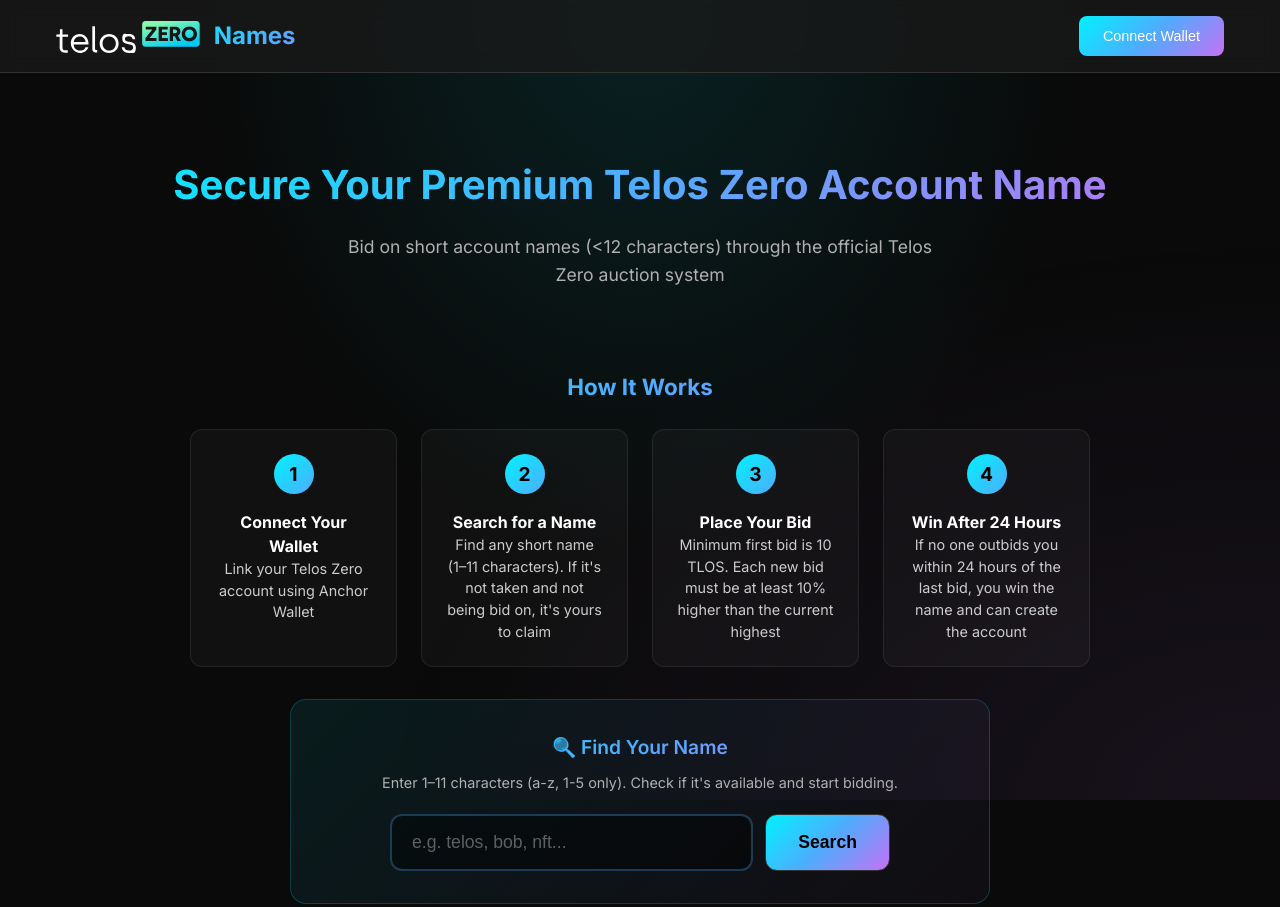
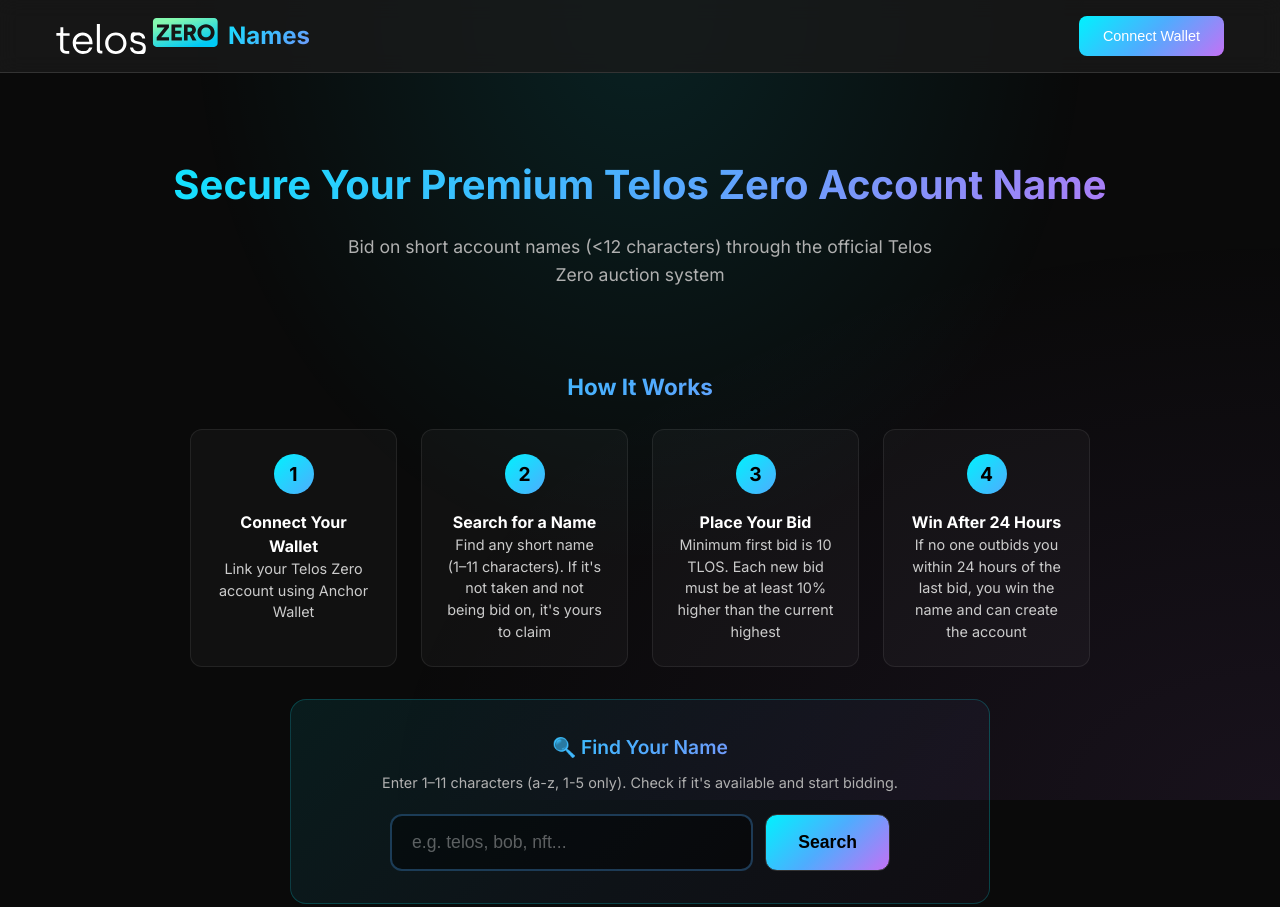
Before and after one commit to molty365/telos-names, a plain HTML site: page index.html in a window 1280 px wide. Shown: the top 907 px of the page. Drawn offline with Linux system fonts and the light colour scheme; no server answers.

Commit message:
ui: align Names inline with Telos Zero logo

```diff
--- a/index.html
+++ b/index.html
@@ -4,7 +4,7 @@
     <meta charset="UTF-8">
     <meta name="viewport" content="width=device-width, initial-scale=1.0">
     <title>Telos Zero Names - Premium Name Auctions</title>
-    <link rel="stylesheet" href="styles.css?v=5">
+    <link rel="stylesheet" href="styles.css?v=6">
     <link href="https://fonts.googleapis.com/css2?family=Inter:wght@300;400;500;600;700&display=swap" rel="stylesheet">
 </head>
 <body>
@@ -13,8 +13,7 @@
         <header class="header">
             <div class="container">
                 <h1 class="logo">
-                    <img src="teloszero-logo.svg" alt="Telos Zero" class="logo-img">
-                    <span class="gradient-text">Names</span>
+                    <img src="teloszero-logo.svg" alt="Telos Zero" class="logo-img"><span class="gradient-text">Names</span>
                 </h1>
                 <div class="header-actions">
                     <button id="connectWallet" class="btn btn-primary">
--- a/styles.css
+++ b/styles.css
@@ -763,3 +763,19 @@
     color: #fff;
     font-size: 1rem;
 }
+
+/* Logo inline alignment */
+.logo {
+    display: flex;
+    align-items: center;
+    gap: 0;
+}
+.logo .logo-img {
+    height: 36px;
+    margin-right: 10px;
+    vertical-align: middle;
+}
+.logo .gradient-text {
+    line-height: 1;
+    vertical-align: middle;
+}
```
